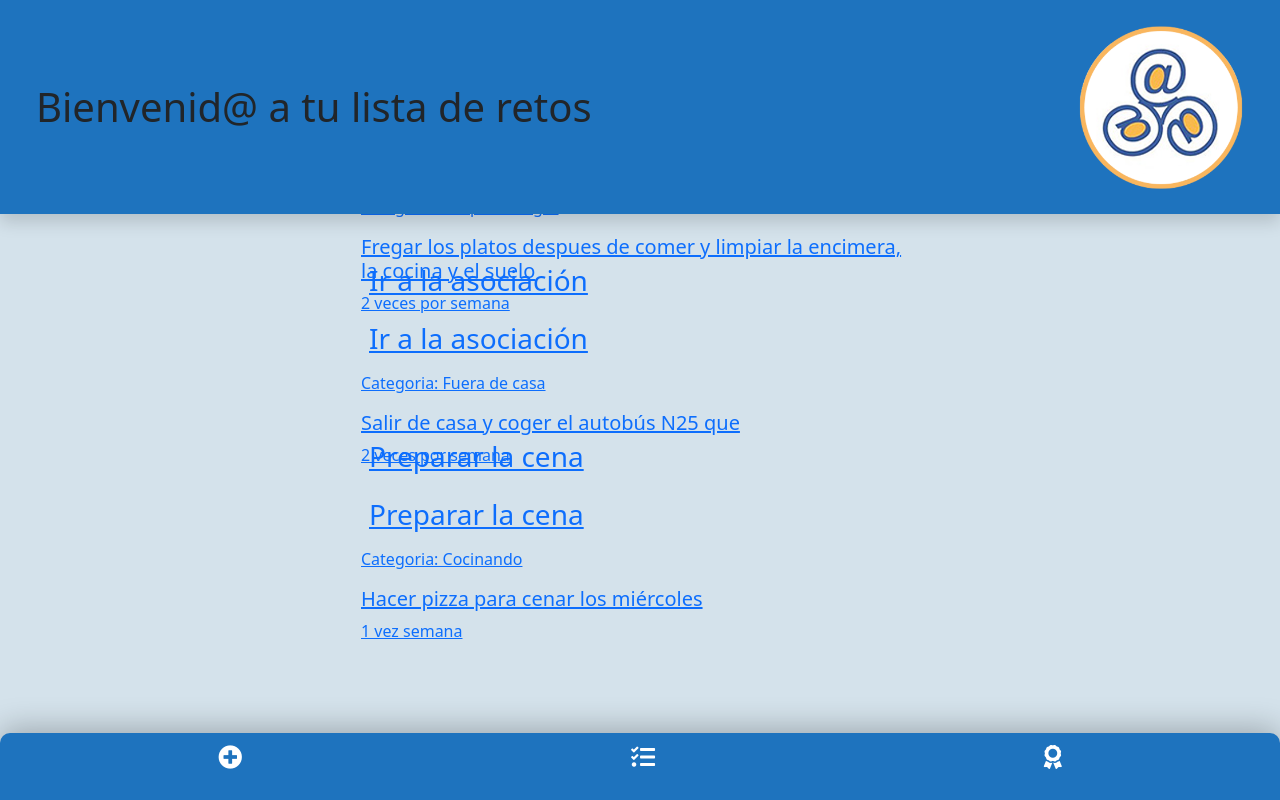
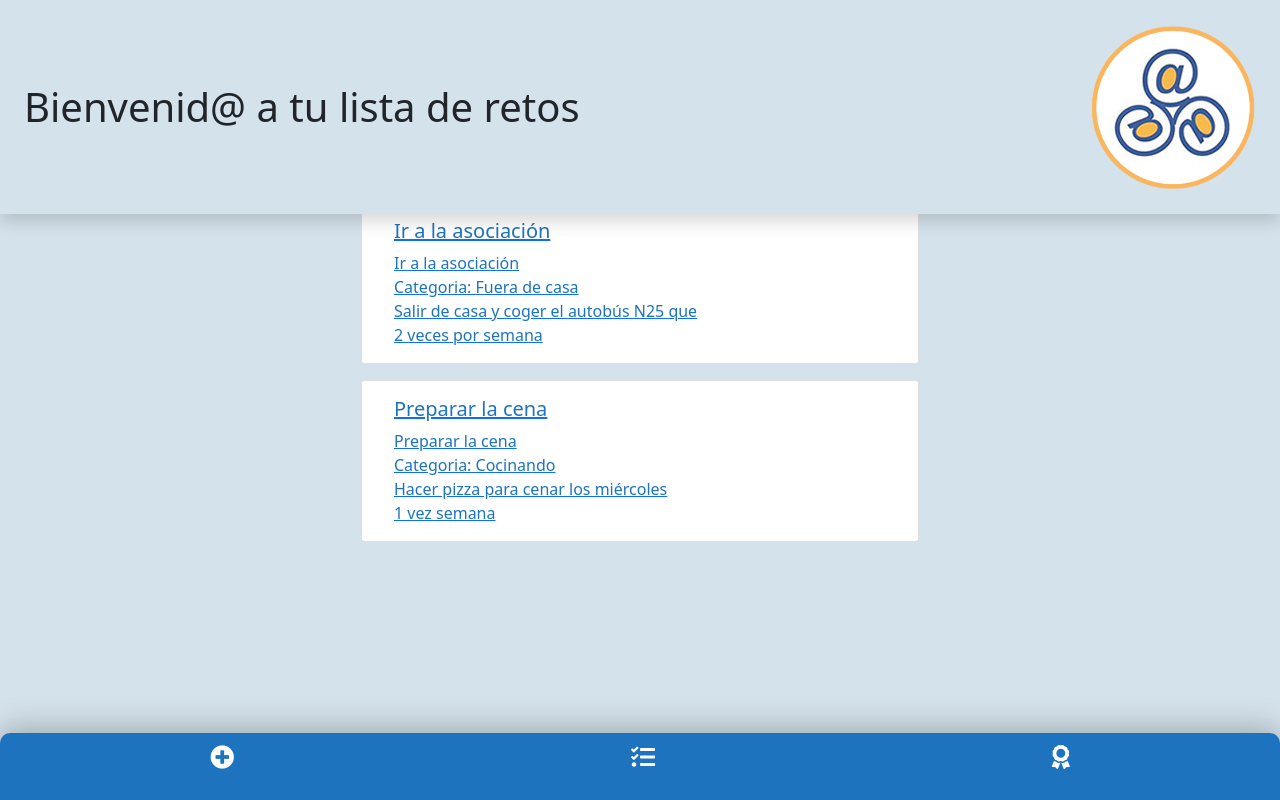
Before and after one commit to zeki14/AAA_vue3_vuex_Localstorage_CRUD, a Vue app: page / in a window 1280 px wide. Built offline with nearby package versions, Linux system fonts and the light colour scheme.

Commit message:
estilo de la Home(aun falta)

```diff
--- a/src/App.vue
+++ b/src/App.vue
@@ -1,12 +1,17 @@
 <template>
   <!-- <div id="nav" class="col-sm-12 col-md-10 col-lg-8 col-xl-6 col-xxl-4"> -->
-  <main class="col-sm-12 col-md-10 col-lg-8 col-xl-6 col-xxl-6 mx-auto">
-    <div class="row justify-content-center">
-      <Header class="col" />
-      <router-view class="col" />
-      <Footer class="col" />
-    </div>
-  </main>
+  <div>
+
+    <Header class="col" />
+    <main class="col-sm-12 col-md-10 col-lg-8 col-xl-6 col-xxl-6 mx-auto ">
+      <div class="row justify-content-center">
+        <router-view class="col routerLink" />
+      </div>
+    </main>
+
+    <Footer class="col" />
+
+  </div>
 
 </template>
 
@@ -37,9 +42,7 @@ export default {
     --secondary-color: #EDED00;
     --backgroundColor: #D4E2EB;
   }
-  body{
 
-  }
   .bgColor{
     background-color: var(--backgroundColor);
   }
@@ -52,4 +55,8 @@ export default {
   .textPrimary{
     color: var(--primary-color);
   }
+  .routerLink{
+    text-decoration: none;
+  }
+
 </style>
--- a/src/components/Header.vue
+++ b/src/components/Header.vue
@@ -1,7 +1,7 @@
 <template>
-   <header class="fixed-top shadow align-items-center bgPrimaryColor" >
+   <header class="fixed-top shadow align-items-center bgColor" >
       <h1 class="h1 m-4">Bienvenid@ a tu lista de retos</h1>
-      <img class="img-fluid m-4" src="../assets/icons/asperlog.png" alt="avatar de usuario">
+      <img class="img-fluid m-4" src="../assets/icons/asperlog.png" alt="logo asociacion">
   </header>
 </template>
 
--- a/src/views/Home.vue
+++ b/src/views/Home.vue
@@ -1,25 +1,23 @@
 <template>
 
-        <section class="">
-            <router-link to="/detail">
+        <div class="mt-10">
+            <router-link  to="/detail">
                 <article v-for="task in items" :key="task.id">
+                <ul class="card py-3 textPrimary">
+                    <li class="h5 text-decoration-none"> {{task.title}}</li>
 
-                    <h3 class=""> {{task.title}}</h3>
+                    <li class="text-decoration-none"> {{task.title}}</li>
 
-                    <h3> {{task.title}}</h3>
+                    <li>Categoria: {{task.category}}</li>
 
-                    <p>Categoria: {{task.category}}</p>
-                    <h5>{{task.description}}</h5>
-                    <!-- <ul>
-                        <li v-for="step in steps" :key="step.id">
-                            {{step.text}}
-                        </li>
+                    <li>{{task.description}}</li>
 
-                    </ul> -->
-                    <p>{{task.frecuency}}</p>
+                    <li>{{task.frecuency}}</li>
+
+                </ul>
                 </article>
             </router-link>
-        </section>
+        </div>
 
 </template>
 
@@ -65,7 +63,7 @@ export default {
         box-shadow: 2px 2px 2px 1px rgba(0, 0, 0, 0.2); */
     }
 
-    main section article h3 {
+    main section article li {
         grid-area: t;
         padding: 1vh;
     }
--- a/src/views/NewTask.vue
+++ b/src/views/NewTask.vue
@@ -1,7 +1,5 @@
 <template>
-  <main>
-
-    <section>
+      <section>
       <form >
         <label>Nombre del reto</label>
         <input type="text" placeholder="Nombre del reto">
@@ -45,7 +43,6 @@
         <button class="btn-saving" @click="activeSingUpForm = false">Guardar</button>
       </form>
     </section>
-  </main>
 </template>
 
 <script scoped>
```
